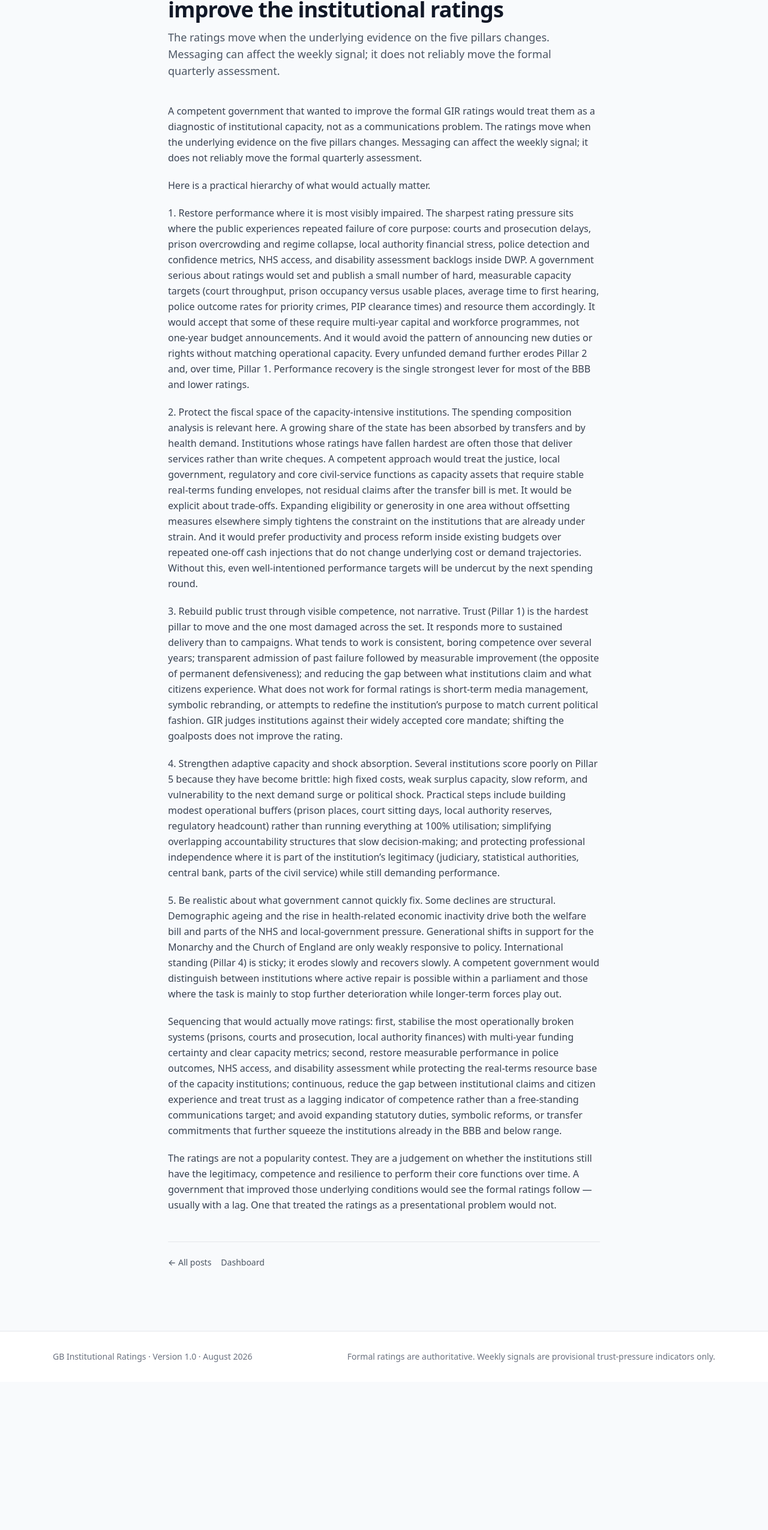
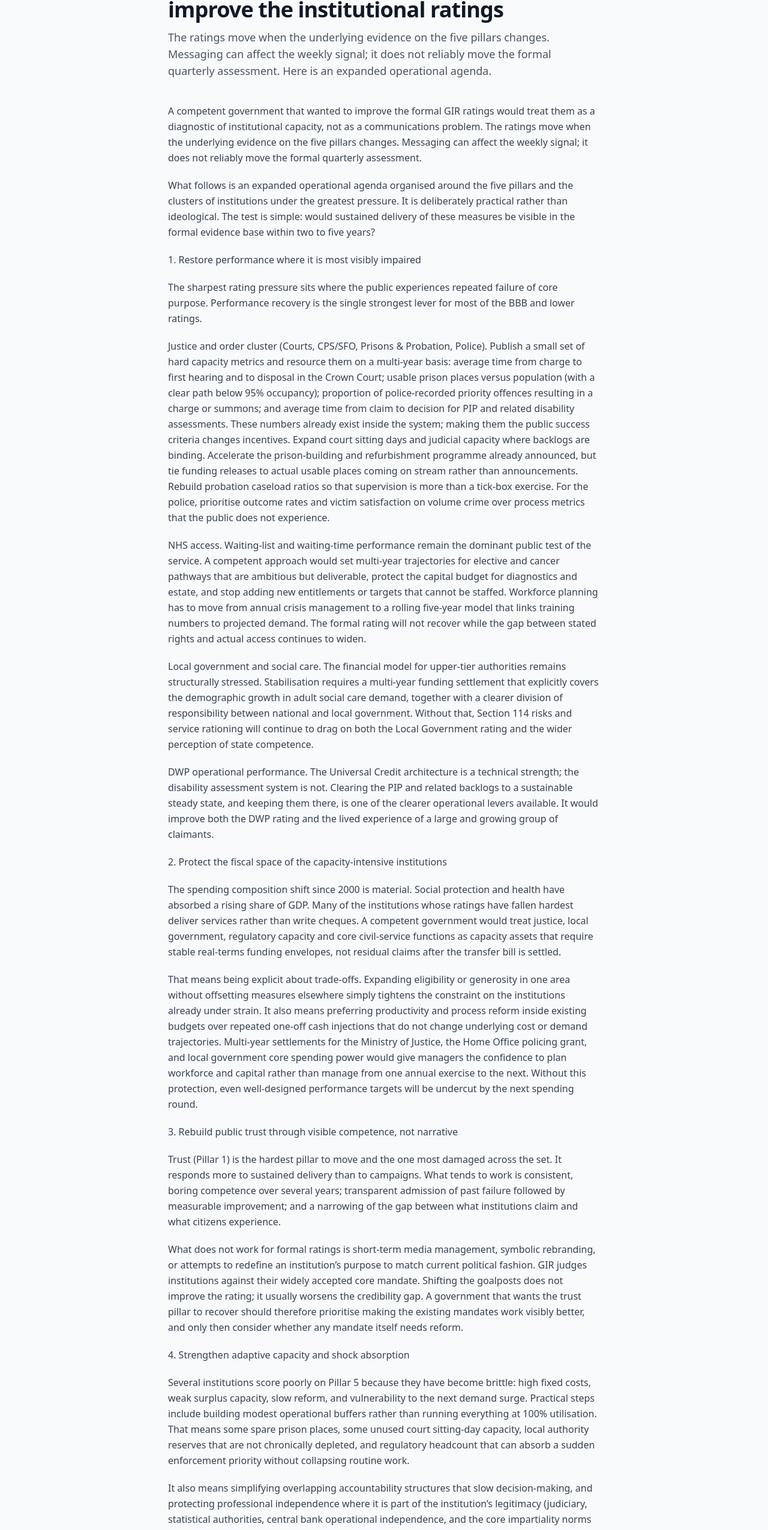
Before and after one commit to stumpyuk1/gir-institutional-ratings, a Next.js app: page /blog/how-a-competent-government-would-improve-the-ratings in a window 1280 px wide. Shown: the part 229-2780 px from the top of the page at 60% size. Before the commit the page ends 2533 px from the top, so only its background shows below. Built offline with nearby package versions, Linux system fonts and the light colour scheme.

Commit message:
Expand policy recommendations blog post with detailed operational measures by institution cluster

```diff
--- a/data/posts.ts
+++ b/data/posts.ts
@@ -13,17 +13,40 @@ export const posts: BlogPost[] = [
     title: "How a competent government would improve the institutional ratings",
     date: "2026-08-11",
     excerpt:
-      "The ratings move when the underlying evidence on the five pillars changes. Messaging can affect the weekly signal; it does not reliably move the formal quarterly assessment.",
+      "The ratings move when the underlying evidence on the five pillars changes. Messaging can affect the weekly signal; it does not reliably move the formal quarterly assessment. Here is an expanded operational agenda.",
     tags: ["Analysis", "Policy", "Ratings"],
     body: [
       "A competent government that wanted to improve the formal GIR ratings would treat them as a diagnostic of institutional capacity, not as a communications problem. The ratings move when the underlying evidence on the five pillars changes. Messaging can affect the weekly signal; it does not reliably move the formal quarterly assessment.",
-      "Here is a practical hierarchy of what would actually matter.",
-      "1. Restore performance where it is most visibly impaired. The sharpest rating pressure sits where the public experiences repeated failure of core purpose: courts and prosecution delays, prison overcrowding and regime collapse, local authority financial stress, police detection and confidence metrics, NHS access, and disability assessment backlogs inside DWP. A government serious about ratings would set and publish a small number of hard, measurable capacity targets (court throughput, prison occupancy versus usable places, average time to first hearing, police outcome rates for priority crimes, PIP clearance times) and resource them accordingly. It would accept that some of these require multi-year capital and workforce programmes, not one-year budget announcements. And it would avoid the pattern of announcing new duties or rights without matching operational capacity. Every unfunded demand further erodes Pillar 2 and, over time, Pillar 1. Performance recovery is the single strongest lever for most of the BBB and lower ratings.",
-      "2. Protect the fiscal space of the capacity-intensive institutions. The spending composition analysis is relevant here. A growing share of the state has been absorbed by transfers and by health demand. Institutions whose ratings have fallen hardest are often those that deliver services rather than write cheques. A competent approach would treat the justice, local government, regulatory and core civil-service functions as capacity assets that require stable real-terms funding envelopes, not residual claims after the transfer bill is met. It would be explicit about trade-offs. Expanding eligibility or generosity in one area without offsetting measures elsewhere simply tightens the constraint on the institutions that are already under strain. And it would prefer productivity and process reform inside existing budgets over repeated one-off cash injections that do not change underlying cost or demand trajectories. Without this, even well-intentioned performance targets will be undercut by the next spending round.",
-      "3. Rebuild public trust through visible competence, not narrative. Trust (Pillar 1) is the hardest pillar to move and the one most damaged across the set. It responds more to sustained delivery than to campaigns. What tends to work is consistent, boring competence over several years; transparent admission of past failure followed by measurable improvement (the opposite of permanent defensiveness); and reducing the gap between what institutions claim and what citizens experience. What does not work for formal ratings is short-term media management, symbolic rebranding, or attempts to redefine the institution’s purpose to match current political fashion. GIR judges institutions against their widely accepted core mandate; shifting the goalposts does not improve the rating.",
-      "4. Strengthen adaptive capacity and shock absorption. Several institutions score poorly on Pillar 5 because they have become brittle: high fixed costs, weak surplus capacity, slow reform, and vulnerability to the next demand surge or political shock. Practical steps include building modest operational buffers (prison places, court sitting days, local authority reserves, regulatory headcount) rather than running everything at 100% utilisation; simplifying overlapping accountability structures that slow decision-making; and protecting professional independence where it is part of the institution’s legitimacy (judiciary, statistical authorities, central bank, parts of the civil service) while still demanding performance.",
-      "5. Be realistic about what government cannot quickly fix. Some declines are structural. Demographic ageing and the rise in health-related economic inactivity drive both the welfare bill and parts of the NHS and local-government pressure. Generational shifts in support for the Monarchy and the Church of England are only weakly responsive to policy. International standing (Pillar 4) is sticky; it erodes slowly and recovers slowly. A competent government would distinguish between institutions where active repair is possible within a parliament and those where the task is mainly to stop further deterioration while longer-term forces play out.",
-      "Sequencing that would actually move ratings: first, stabilise the most operationally broken systems (prisons, courts and prosecution, local authority finances) with multi-year funding certainty and clear capacity metrics; second, restore measurable performance in police outcomes, NHS access, and disability assessment while protecting the real-terms resource base of the capacity institutions; continuous, reduce the gap between institutional claims and citizen experience and treat trust as a lagging indicator of competence rather than a free-standing communications target; and avoid expanding statutory duties, symbolic reforms, or transfer commitments that further squeeze the institutions already in the BBB and below range.",
+      "What follows is an expanded operational agenda organised around the five pillars and the clusters of institutions under the greatest pressure. It is deliberately practical rather than ideological. The test is simple: would sustained delivery of these measures be visible in the formal evidence base within two to five years?",
+
+      "1. Restore performance where it is most visibly impaired",
+      "The sharpest rating pressure sits where the public experiences repeated failure of core purpose. Performance recovery is the single strongest lever for most of the BBB and lower ratings.",
+      "Justice and order cluster (Courts, CPS/SFO, Prisons & Probation, Police). Publish a small set of hard capacity metrics and resource them on a multi-year basis: average time from charge to first hearing and to disposal in the Crown Court; usable prison places versus population (with a clear path below 95% occupancy); proportion of police-recorded priority offences resulting in a charge or summons; and average time from claim to decision for PIP and related disability assessments. These numbers already exist inside the system; making them the public success criteria changes incentives. Expand court sitting days and judicial capacity where backlogs are binding. Accelerate the prison-building and refurbishment programme already announced, but tie funding releases to actual usable places coming on stream rather than announcements. Rebuild probation caseload ratios so that supervision is more than a tick-box exercise. For the police, prioritise outcome rates and victim satisfaction on volume crime over process metrics that the public does not experience.",
+      "NHS access. Waiting-list and waiting-time performance remain the dominant public test of the service. A competent approach would set multi-year trajectories for elective and cancer pathways that are ambitious but deliverable, protect the capital budget for diagnostics and estate, and stop adding new entitlements or targets that cannot be staffed. Workforce planning has to move from annual crisis management to a rolling five-year model that links training numbers to projected demand. The formal rating will not recover while the gap between stated rights and actual access continues to widen.",
+      "Local government and social care. The financial model for upper-tier authorities remains structurally stressed. Stabilisation requires a multi-year funding settlement that explicitly covers the demographic growth in adult social care demand, together with a clearer division of responsibility between national and local government. Without that, Section 114 risks and service rationing will continue to drag on both the Local Government rating and the wider perception of state competence.",
+      "DWP operational performance. The Universal Credit architecture is a technical strength; the disability assessment system is not. Clearing the PIP and related backlogs to a sustainable steady state, and keeping them there, is one of the clearer operational levers available. It would improve both the DWP rating and the lived experience of a large and growing group of claimants.",
+
+      "2. Protect the fiscal space of the capacity-intensive institutions",
+      "The spending composition shift since 2000 is material. Social protection and health have absorbed a rising share of GDP. Many of the institutions whose ratings have fallen hardest deliver services rather than write cheques. A competent government would treat justice, local government, regulatory capacity and core civil-service functions as capacity assets that require stable real-terms funding envelopes, not residual claims after the transfer bill is settled.",
+      "That means being explicit about trade-offs. Expanding eligibility or generosity in one area without offsetting measures elsewhere simply tightens the constraint on the institutions already under strain. It also means preferring productivity and process reform inside existing budgets over repeated one-off cash injections that do not change underlying cost or demand trajectories. Multi-year settlements for the Ministry of Justice, the Home Office policing grant, and local government core spending power would give managers the confidence to plan workforce and capital rather than manage from one annual exercise to the next. Without this protection, even well-designed performance targets will be undercut by the next spending round.",
+
+      "3. Rebuild public trust through visible competence, not narrative",
+      "Trust (Pillar 1) is the hardest pillar to move and the one most damaged across the set. It responds more to sustained delivery than to campaigns. What tends to work is consistent, boring competence over several years; transparent admission of past failure followed by measurable improvement; and a narrowing of the gap between what institutions claim and what citizens experience.",
+      "What does not work for formal ratings is short-term media management, symbolic rebranding, or attempts to redefine an institution’s purpose to match current political fashion. GIR judges institutions against their widely accepted core mandate. Shifting the goalposts does not improve the rating; it usually worsens the credibility gap. A government that wants the trust pillar to recover should therefore prioritise making the existing mandates work visibly better, and only then consider whether any mandate itself needs reform.",
+
+      "4. Strengthen adaptive capacity and shock absorption",
+      "Several institutions score poorly on Pillar 5 because they have become brittle: high fixed costs, weak surplus capacity, slow reform, and vulnerability to the next demand surge. Practical steps include building modest operational buffers rather than running everything at 100% utilisation. That means some spare prison places, some unused court sitting-day capacity, local authority reserves that are not chronically depleted, and regulatory headcount that can absorb a sudden enforcement priority without collapsing routine work.",
+      "It also means simplifying overlapping accountability structures that slow decision-making, and protecting professional independence where it is part of the institution’s legitimacy (judiciary, statistical authorities, central bank operational independence, and the core impartiality norms of the civil service) while still demanding performance. Independence without performance is not sustainable; performance without a degree of insulation from short-term political weather is equally fragile.",
+
+      "5. Be realistic about what government cannot quickly fix",
+      "Some declines are structural. Demographic ageing and the rise in health-related economic inactivity drive both the welfare bill and parts of the NHS and local-government pressure. Generational shifts in support for the Monarchy and the Church of England are only weakly responsive to policy. International standing (Pillar 4) is sticky; it erodes slowly and recovers slowly. A competent government would distinguish between institutions where active repair is possible within a parliament and those where the task is mainly to stop further deterioration while longer-term forces play out. Pretending that every rating can be lifted two notches in three years simply sets the next failure narrative.",
+
+      "Sequencing that would actually move ratings",
+      "First 12–24 months: stabilise the most operationally broken systems — prisons (occupancy and regime), courts and prosecution (throughput), and local authority finances — with multi-year funding certainty and a small number of published capacity metrics. Second phase: restore measurable performance in police outcomes, NHS access pathways, and disability assessment while locking in real-terms protection for the capacity institutions. Continuous: reduce the gap between institutional claims and citizen experience, and treat trust as a lagging indicator of competence rather than a free-standing communications target. Avoid: expanding statutory duties, symbolic reforms, or further transfer commitments that squeeze the institutions already in the BBB and below range.",
+      "Institution-specific priorities that would be visible in the evidence base within a parliament include: bringing usable prison capacity into line with population and restoring purposeful activity; cutting Crown Court waiting times to a level that no longer dominates victim and defendant experience; stabilising local authority finances so that Section 114 notices become rare again; returning PIP clearance times to a sustainable steady state; and producing a visible improvement in police charge rates and victim satisfaction on high-volume crime. None of these are glamorous. All of them are measurable. All of them sit inside the formal GIR evidence base.",
+
+      "What success would look like in the ratings",
+      "A government that delivered the above would not transform every institution overnight. It would, however, create the conditions for a series of Positive outlooks and eventual notch upgrades where the current ratings are BBB or lower. The Armed Forces, Bank of England and parts of the soft-power set already sit higher; the task there is mainly to avoid self-inflicted damage. The real rating movement available inside a parliament sits in the justice, local-government, operational-welfare and access-to-care clusters.",
       "The ratings are not a popularity contest. They are a judgement on whether the institutions still have the legitimacy, competence and resilience to perform their core functions over time. A government that improved those underlying conditions would see the formal ratings follow — usually with a lag. One that treated the ratings as a presentational problem would not.",
     ],
   },
```
